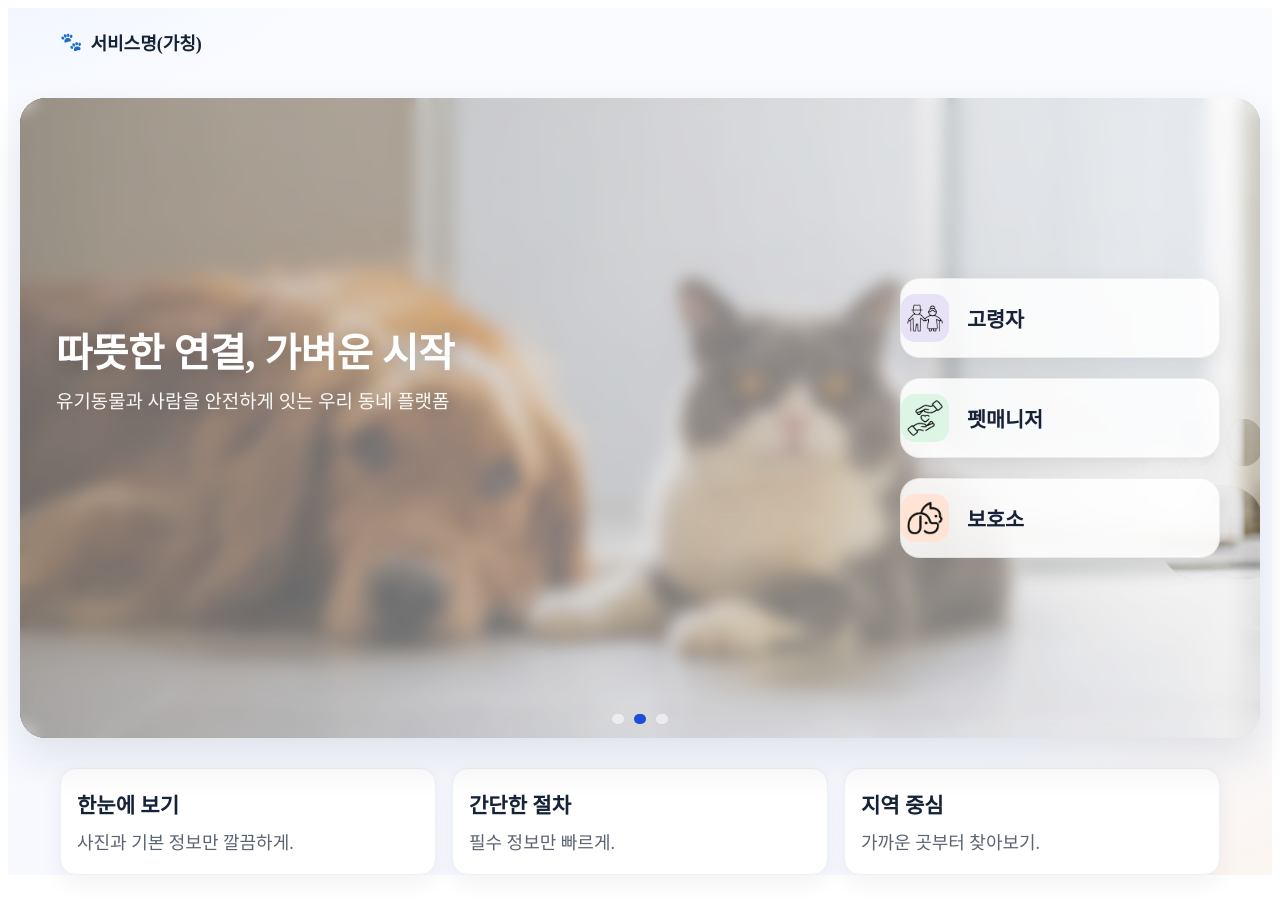
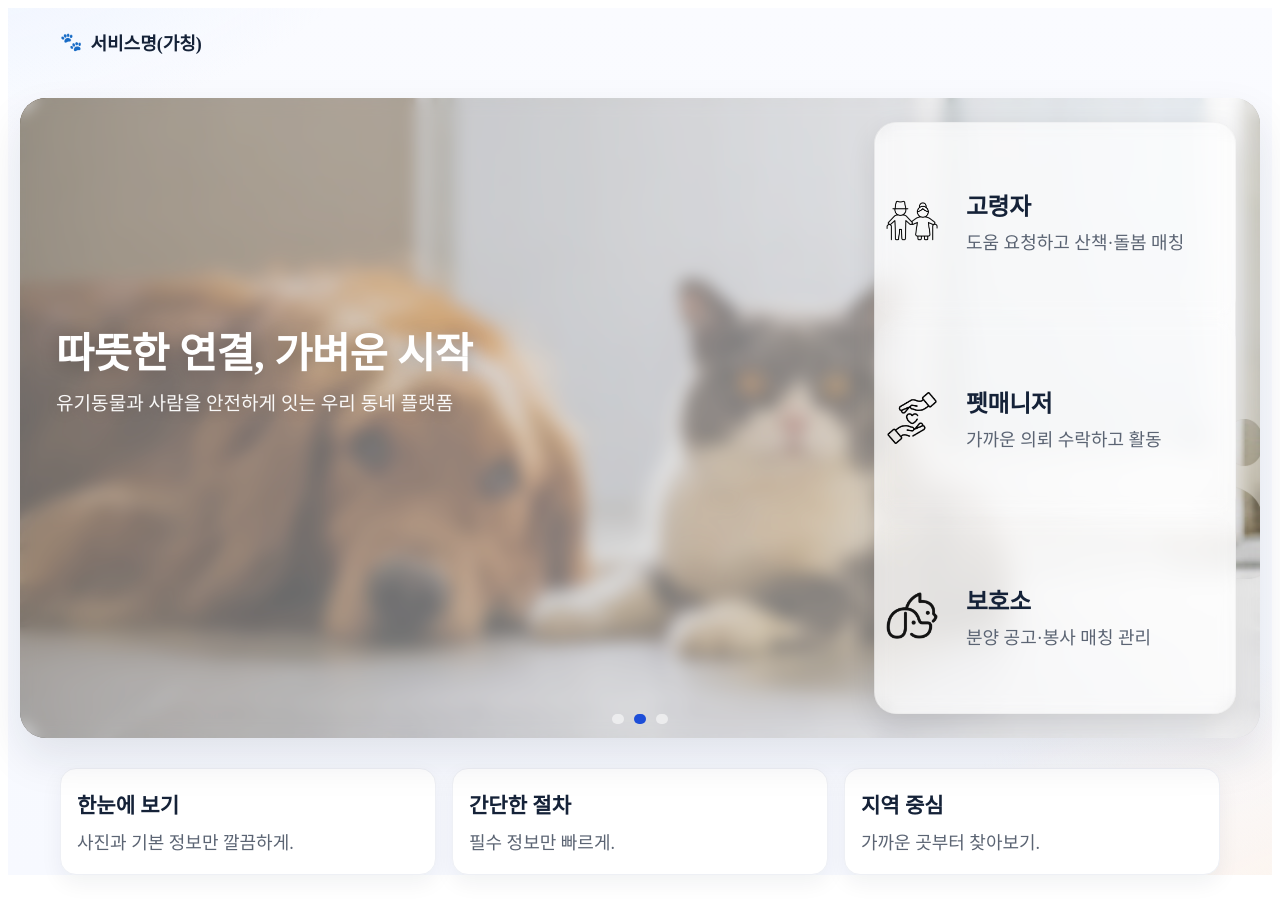
Before and after one commit to yamusang/HogGusim, a React (Vite) app in the folder react/: page / in a window 1280 px wide. Built offline with nearby package versions, Linux system fonts and the light colour scheme; no server answers.

Commit message:
왜 이래

```diff
--- a/react/src/pages/Mainpage/MainPage.jsx
+++ b/react/src/pages/Mainpage/MainPage.jsx
@@ -15,11 +15,12 @@ export default function MainPage() {
   const [idx, setIdx] = useState(0)
   const timer = useRef(null)
 
+  // 마우스 좌표 (슬라이드 내부 기준) — 스프라이트 구멍 위치용
   const [mx, setMx] = useState(-9999)
   const [my, setMy] = useState(-9999)
 
-  const next = () => setIdx(i => (i + 1) % images.length)
-  const stop = () => { if (timer.current) clearTimeout(timer.current) }
+  const next  = () => setIdx(i => (i + 1) % images.length)
+  const stop  = () => { if (timer.current) clearTimeout(timer.current) }
   const start = () => { stop(); timer.current = setTimeout(next, 5000) }
 
   useEffect(() => { start(); return stop }, [idx])
@@ -39,44 +40,57 @@ export default function MainPage() {
         </div>
       </header>
 
-      {/* 컨테이너 제거 → .hero 스스로 중앙정렬 + 여백/둥근모서리 */}
+      {/* 거의 꽉 차는 카드형 슬라이드 */}
       <section className="hero">
         <div
           className="hero__bg"
           style={{ backgroundImage: `url(${images[idx]})`, '--mx': `${mx}px`, '--my': `${my}px` }}
-          onMouseEnter={stop} onMouseLeave={() => { start(); onLeave(); }}
+          onMouseEnter={stop}
+          onMouseLeave={() => { start(); onLeave(); }}
           onMouseMove={onMove}
         >
           <div className="hero__scrim" />
           <div className="hero__glass" />
-          <div className="hero__spot-invert" />
 
           <div className="hero__copy">
             <h1 className="hero__title">따뜻한 연결, 가벼운 시작</h1>
             <p className="hero__desc">유기동물과 사람을 안전하게 잇는 우리 동네 플랫폼</p>
           </div>
 
+          {/* 오른쪽 버튼 컬럼: 슬라이드 높이에 맞춰 균등 배치 */}
           <div className="hero__roles" aria-label="역할 선택">
-            <Link to="/login?role=SENIOR" className="role-btn pastel-lavender lg"
+            <Link to="/login?role=SENIOR" className="role-btn"
                   onClick={() => sessionStorage.setItem('selectedRole','SENIOR')}>
-              {seniorIcon ? <img src={seniorIcon} alt="" /> : null}
-              <span>고령자</span>
+              <img src={seniorIcon} alt="" />
+              <div className="role-text">
+                <span className="role-title">고령자</span>
+                <span className="role-sub">도움 요청하고 산책·돌봄 매칭</span>
+              </div>
             </Link>
-            <Link to="/login?role=MANAGER" className="role-btn pastel-mint lg"
+
+            <Link to="/login?role=MANAGER" className="role-btn"
                   onClick={() => sessionStorage.setItem('selectedRole','MANAGER')}>
-              {managerIcon ? <img src={managerIcon} alt="" /> : null}
-              <span>펫매니저</span>
+              <img src={managerIcon} alt="" />
+              <div className="role-text">
+                <span className="role-title">펫매니저</span>
+                <span className="role-sub">가까운 의뢰 수락하고 활동</span>
+              </div>
             </Link>
-            <Link to="/login?role=SHELTER" className="role-btn pastel-peach lg"
+
+            <Link to="/login?role=SHELTER" className="role-btn"
                   onClick={() => sessionStorage.setItem('selectedRole','SHELTER')}>
-              {shelterIcon ? <img src={shelterIcon} alt="" /> : null}
-              <span>보호소</span>
+              <img src={shelterIcon} alt="" />
+              <div className="role-text">
+                <span className="role-title">보호소</span>
+                <span className="role-sub">분양 공고·봉사 매칭 관리</span>
+              </div>
             </Link>
           </div>
 
           <div className="hero__dots" role="tablist" aria-label="슬라이드 선택">
             {images.map((_, i) => (
-              <button key={i} className={`dot ${i===idx?'active':''}`} onClick={()=>setIdx(i)} aria-selected={i===idx} />
+              <button key={i} className={`dot ${i===idx?'active':''}`}
+                      onClick={()=>setIdx(i)} aria-selected={i===idx} />
             ))}
           </div>
         </div>
--- a/react/src/pages/Mainpage/main-page.css
+++ b/react/src/pages/Mainpage/main-page.css
@@ -11,7 +11,7 @@
   --shadow-sm:0 8px 22px rgba(18, 27, 53, .06);
   --shadow-md:0 20px 44px rgba(18, 27, 53, .10);
 
-  /* 🔹 스프라이트 구멍 크기 */
+  /* 스프라이트 구멍 크기 */
   --hole-size:160px;
 }
 html{ font-size:18px }
@@ -30,9 +30,7 @@ html{ font-size:18px }
 /* ===== Topbar ===== */
 .landing__top{
   position:sticky; top:0; z-index:20;
-  background: transparent;
-  backdrop-filter:none;
-  border-bottom:none;
+  background: transparent; backdrop-filter:none; border-bottom:none;
 }
 .top__inner{ height:68px; display:flex; align-items:center; justify-content:space-between; }
 .brand{ display:flex; align-items:center; gap:8px; font-weight:900; }
@@ -40,12 +38,11 @@ html{ font-size:18px }
 /* ===== Hero ===== */
 .hero{
   margin:22px auto 30px;
-  padding: 0 12px;   /* 거의 꽉 차게 + 살짝 여백 */
+  padding: 0 12px; /* 거의 꽉 + 살짝 여백 */
 }
-
 .hero__bg{
   position: relative;
-  min-height: 640px; /* 적당히 늘림 */
+  min-height: 640px;
   width: 100%;
   border-radius: var(--radius-xl);
   overflow: hidden;
@@ -61,22 +58,38 @@ html{ font-size:18px }
   align-items: center;
   justify-content: center;
 
-  isolation: isolate; /* 블렌딩/마스크 계산 안정화 */
+  isolation: isolate; /* 블렌딩/마스크 안정화 */
 }
 
-/* 레이어 순서: scrim(0) < glass(1) < UI(2) */
+/* ✅ 버튼 뒤 배경 패널 */
+.hero__bg::after{
+  content:"";
+  position:absolute;
+  top:24px; bottom:24px; right:24px;   /* hero__roles와 동일 */
+  width:360px;                         /* hero__roles와 동일 */
+  border-radius:22px;                  /* 버튼 라운드와 맞춤 */
+  background: rgba(255,255,255,0.75);
+  backdrop-filter: blur(10px) saturate(120%);
+  -webkit-backdrop-filter: blur(10px) saturate(120%);
+  border:1px solid rgba(0,0,0,0.06);
+  box-shadow: 0 10px 28px rgba(0,0,0,0.10);
+  z-index:2;                           /* 글래스 위, 버튼 아래 */
+  pointer-events:none;
+}
+
+/* 레이어: scrim(0) < glass(1) < 패널(2) < UI(3) */
 .hero__scrim{
   position:absolute; inset:0; z-index:0; pointer-events:none;
   background:linear-gradient(90deg, rgba(0,0,0,.38), rgba(0,0,0,.14) 55%, transparent);
 }
 .hero__glass{
   position:absolute; inset:0; z-index:1; pointer-events:none;
-  background: rgba(255,255,255,0.35); /* 살짝 더 투명하게 */
+  background: rgba(255,255,255,0.35);
   backdrop-filter: blur(8px) saturate(120%);
   -webkit-backdrop-filter: blur(8px) saturate(120%);
 }
 
-/* 🔹 스크림/유리에 스프라이트 모양 '구멍' 만들기 */
+/* 스크림/유리에 스프라이트 모양 '구멍' 만들기 */
 .hero__scrim,
 .hero__glass{
   -webkit-mask:
@@ -96,65 +109,61 @@ html{ font-size:18px }
   will-change: mask-position;
 }
 
-/* 좌측 텍스트 블록 */
+/* 좌측 텍스트 */
 .hero__copy{
-  position:absolute;
-  left:36px;
-  top:42%;
-  transform:translateY(-50%);
-  z-index:2; /* 유리 위 */
-  color:#fff;
-  text-shadow:0 2px 18px rgba(0,0,0,.25);
+  position:absolute; left:36px; top:42%; transform:translateY(-50%);
+  z-index:3; color:#fff; text-shadow:0 2px 18px rgba(0,0,0,.25);
 }
-.hero__title{ font-size:2.2rem; margin:0 0 8px; font-weight:900; letter-spacing:-.01em; }
-.hero__desc{ font-size:1.05rem; margin:0; opacity:.95 }
+.hero__title{ font-size:2.3rem; margin:0 0 8px; font-weight:900; letter-spacing:-.01em }
+.hero__desc{ font-size:1.06rem; margin:0; opacity:.95 }
 
-/* 오른쪽 세로 버튼 */
+/* 오른쪽 세로 버튼 — 슬라이드 높이에 맞춰 균등 배치 */
 .hero__roles{
-  position:absolute;
-  right:40px;
-  top:50%;
-  transform:translateY(-50%);
-  z-index:2;
-  display:flex;
-  flex-direction:column;
-  gap:20px;
+  position: absolute;
+  top: 24px; bottom: 24px; right: 24px;
+  width: 360px;
+  z-index: 3; /* 패널 위 */
+  display: flex;
+  flex-direction: column;
+  justify-content: space-between; /* 위/중간/아래 균등 */
+  gap: 0;
 }
 
 .role-btn{
-  display:flex;
-  align-items:center;
-  gap:18px;
-  min-width:320px;      /* 길게 */
-  height:80px;
-  padding:0 34px 0 0;
-  border-radius:20px;
-  text-decoration:none;
-  color:var(--ink);
-  font-weight:900;
-  font-size:1.15rem;
+  flex: 1 1 0;
+  min-height: 100px;
 
-  background: rgba(255,255,255,0.85); /* 버튼 본체는 흰색+유리 느낌 */
-  border:1px solid rgba(0,0,0,0.06);
-  box-shadow:0 8px 24px rgba(0,0,0,0.08);
+  display: grid;
+  grid-template-columns: 72px 1fr; /* 아이콘 영역 고정 */
+  align-items: center;
+  gap: 18px;
+
+  padding: 0 28px 0 0;
+  border-radius: 22px;
+  text-decoration: none;
+  color: var(--ink);
+  background: transparent; /* 패널 배경 사용 */
+  border: 0;
+  box-shadow: none;
   backdrop-filter: blur(8px) saturate(120%);
 
-  transition: transform .08s ease, box-shadow .2s ease;
+  transition: transform .08s ease;
 }
-.role-btn:hover{ transform:translateY(-2px); box-shadow:0 14px 32px rgba(0,0,0,0.15) }
+.role-btn:hover{ transform:translateY(-2px); }
 
-/* 아이콘만 색 배경 */
 .role-btn img{
-  width:48px; height:48px; object-fit:contain;
-  padding:6px; border-radius:14px;
+  width: 52px; height: 52px; object-fit: contain;
+  padding: 0; border-radius: 0; background: transparent !important;
+  justify-self: center;
 }
-.pastel-lavender img{ background-color: var(--lavender); }
-.pastel-mint img{     background-color: var(--mint); }
-.pastel-peach img{    background-color: var(--peach); }
+
+.role-text{ display:flex; flex-direction:column; gap:6px }
+.role-title{ font-size:1.32rem; font-weight:900; letter-spacing:-.01em; white-space:nowrap }
+.role-sub{   font-size:1.0rem;  color:var(--muted) }
 
 /* 도트 */
 .hero__dots{
-  position:absolute; left:0; right:0; bottom:14px; z-index:2;
+  position:absolute; left:0; right:0; bottom:14px; z-index:3;
   display:flex; gap:10px; justify-content:center;
 }
 .dot{ width:10px; height:10px; border-radius:999px; border:0; background:rgba(255,255,255,.55); cursor:pointer }
@@ -177,7 +186,17 @@ html{ font-size:18px }
 @media (max-width:760px){
   .hero{ padding:0 14px }
   .hero__copy{ left:20px }
-  .hero__title{ font-size:1.85rem }
-  .hero__roles{ position:static; margin:16px 16px 0; justify-content:center }
-  .features{ grid-template-columns:1fr }
+  .hero__title{ font-size:1.9rem }
+  .hero__roles{
+    position: static; width:auto; margin:16px 16px 0;
+    gap:16px; justify-content:flex-start;
+  }
+  .role-btn{
+    flex: 0 0 auto; min-height: 78px;
+    grid-template-columns: 64px 1fr;
+    background: rgba(255,255,255,0.9);
+    border: 1px solid rgba(0,0,0,0.06);
+    box-shadow: 0 10px 28px rgba(0,0,0,0.10);
+  }
+  .hero__bg::after{ display:none; }
 }
```
